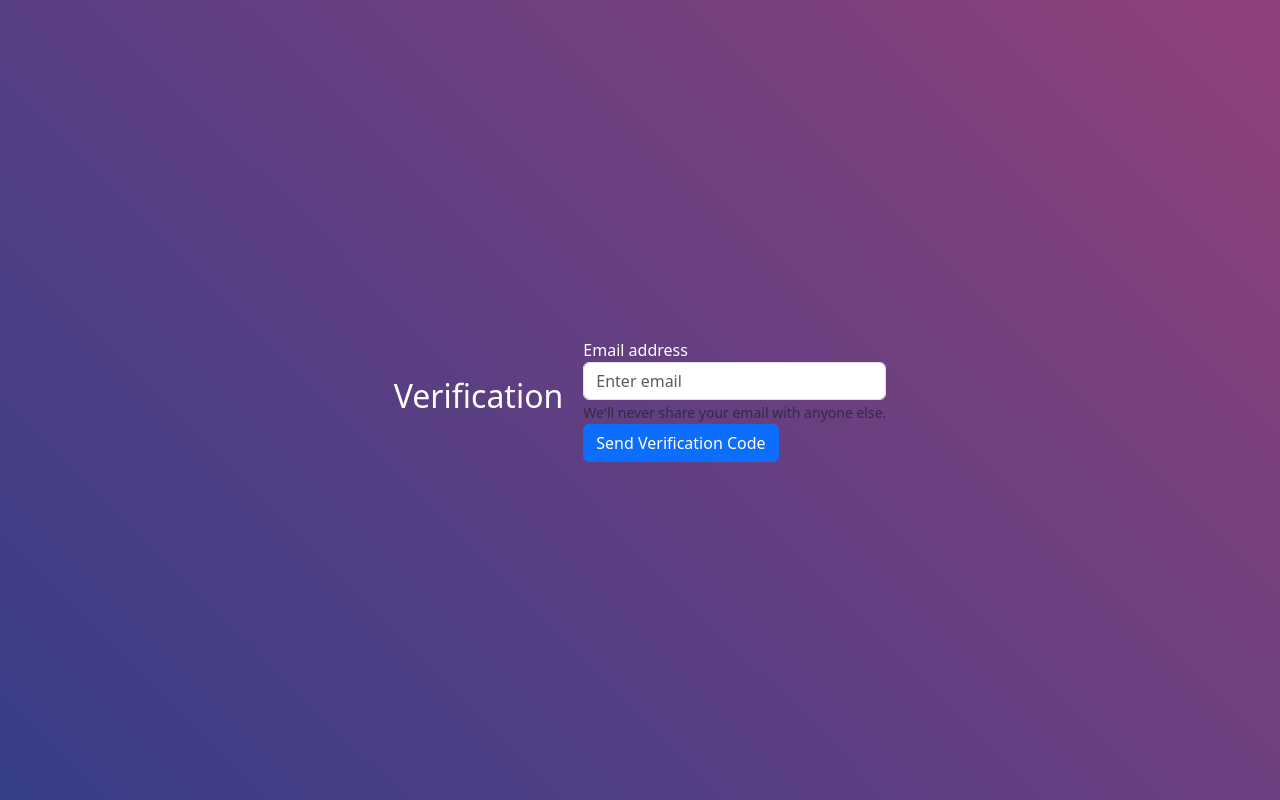
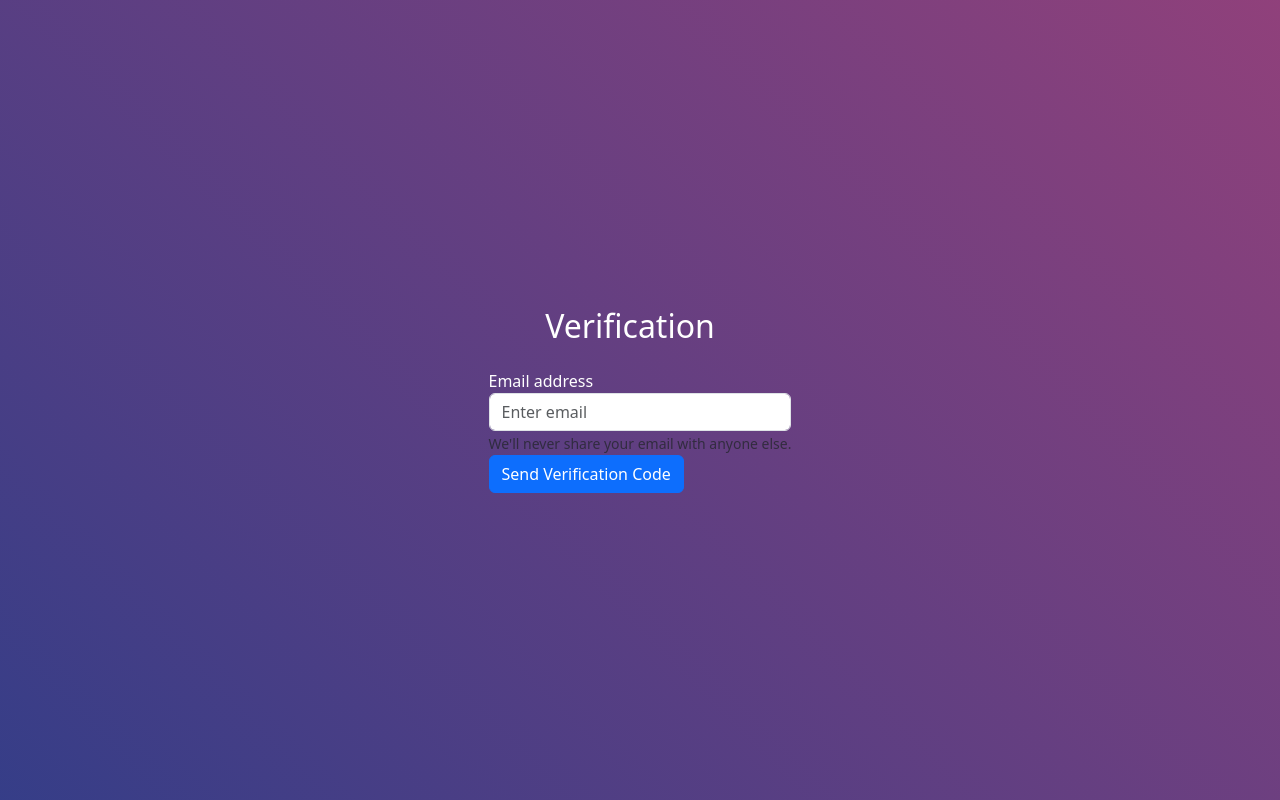
Before and after one commit to bench-management/bench-management-frontend, a React (Vite) app: page /login in a window 1280 px wide. Built offline with nearby package versions, Linux system fonts and the light colour scheme.

Commit message:
update : UI

```diff
--- a/src/css/verification.css
+++ b/src/css/verification.css
@@ -2,6 +2,8 @@
     display: flex;
     justify-content: center;
     align-items: center;
+    flex-direction: column;
+    gap: 1rem;
     height: 100vh; /* Full screen height */
     background: linear-gradient(45deg, rgba(3, 13, 106, 0.8), rgba(116, 17, 90, 0.8));
     color: white; /* Ensure text is readable over gradient */
```
